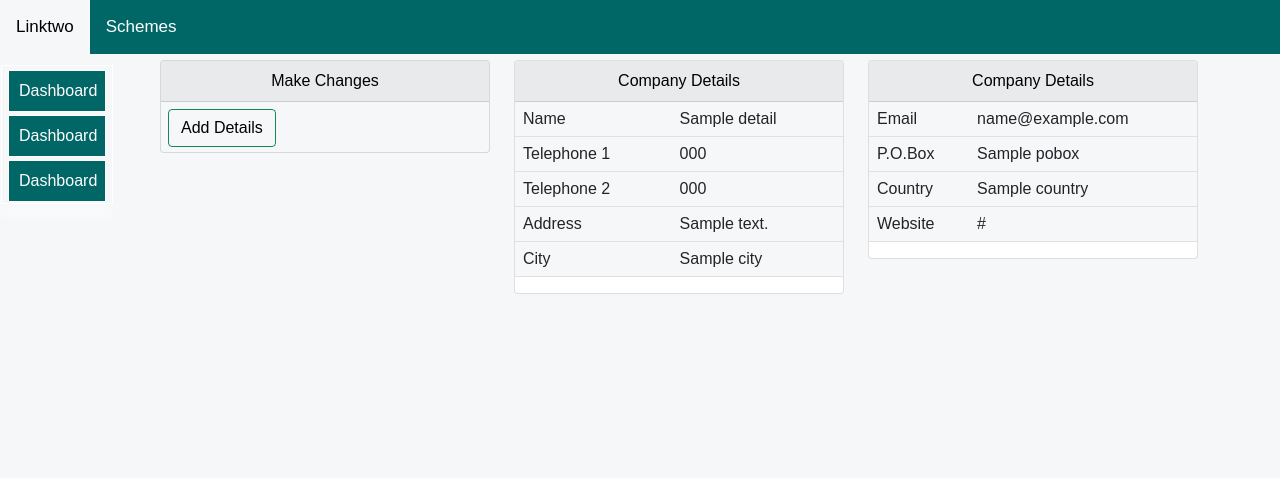
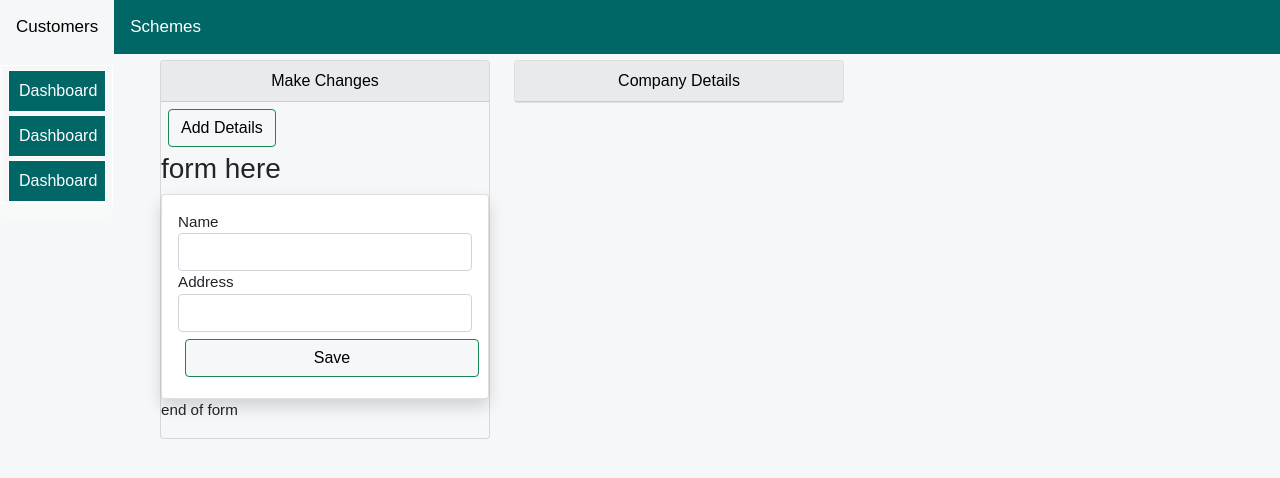
Before and after one commit to Ahmed-Muse/cloudtestgit, a Django app: template app1/templates/app1/home.html in a window 1280 px wide. Shown: the top 478 px of the page. Run offline with Django 5.2, Linux system fonts and the light colour scheme; tables that the repository leaves empty hold one stand-in row (values such as "Sample post"); the template is opened without the code that fills it: values that come from a table or form of the project are taken from there, most other values are stand-ins (such as "Sample title", 1, 10 or a date in 2020); form fields are guessed from the names that the template uses; some libraries are stand-ins or nearby versions.

Commit message:
progress

```diff
--- a/app1/admin.py
+++ b/app1/admin.py
@@ -3,3 +3,4 @@ from .models import *
 
 # Register your models here.
 admin.site.register(MyModel)
+admin.site.register(MyCustomersModel)
--- a/app1/models.py
+++ b/app1/models.py
@@ -8,3 +8,11 @@ class MyModel(models.Model):
 
     def __str__(self):
         return self.name
+
+class MyCustomersModel(models.Model):
+
+    owner= models.ForeignKey(MyModel,related_name="stafsalrnmdsfds",on_delete=models.SET_NULL,null=True,blank=False)
+    name= models.CharField(max_length=30,blank=False,null=True)
+
+    def __str__(self):
+    	return self.name
--- a/app1/myforms.py
+++ b/app1/myforms.py
@@ -6,7 +6,7 @@ class MyForm1(forms.ModelForm):
         fields = ['name','address' ]
 
         widgets={
-            'name':forms.TextInput(attrs={'class':'form-control','value':'item.name'}),
+            'name':forms.TextInput(attrs={'class':'form-control'}),
             'address':forms.TextInput(attrs={'class':'form-control'}),
 
         }
--- a/app1/templates/app1/bases/topnavbar.html
+++ b/app1/templates/app1/bases/topnavbar.html
@@ -91,7 +91,7 @@
     <div class="topnav" id="myTopnav">
 
 
-        <a href="{% url 'app1:hometwo' %}">Linktwo</a>
+        <a href="{% url 'app1:customers' %}">Customers</a>
         <a href="">Schemes</a>
 
 
--- a/app1/templates/app1/home.html
+++ b/app1/templates/app1/home.html
@@ -29,6 +29,26 @@
         <button id="allif-link-buttons" type="button" class="btn btn-success mybuttonlinks" >
         Add Details</button></a>
 
+        <h3>
+            form here
+        </h3>
+        <form method='POST' action='' enctype="">{% csrf_token %}
+            <div class="card my-card shadow text-left p-3">
+              <label>Name</label>{{form.name}}
+              <label>Address</label>{{form.address}}
+
+              <input type="submit" value='Save' id="allif-link-buttons" class="btn btn-success mybuttonlinks" style="width:100%;">
+
+
+            </div>
+
+
+
+
+
+
+        <p>end of form</p>
+
 
 
 
@@ -52,91 +72,6 @@
             Company Details
         </div>
 
-      <!--start of the table here-->
-      <table class="table">
-        <tbody>
-            {% for detail in CompanySettingDetails %}
-            <tr>
-
-                <td>Name</td>
-                <td>
-
-                {{detail.name}}
-
-                </td>
-
-                </tr>
-                <tr>
-                <td>Telephone 1</td>
-                <td>
-                {{detail.phone1}}
-                </td>
-                </tr>
-                <tr>
-                    <td>Telephone 2</td>
-                    <td>
-                    {{detail.phone2}}
-                    </td>
-                    </tr>
-        <tr>
-        <td>Address</td>
-        <td>{{detail.address}}</td>
-
-        </tr>
-        <tr>
-        <td>City</td>
-        <td>{{detail.city}}</td>
-
-        </tr>
-
-
-
-
-
-  </tbody>
-  </table>
-
-
-            </div>
-        </div>
-
-<!--end of column two-->
-
-
-<!-- start of column three-->
-<div class="col-md-4">
-    <div class="card">
-        <div id="allif-section-headers" class="card-header ">
-            Company Details
-        </div>
-
-      <!--start of the table here-->
-      <table class="table">
-        <tbody>
-
-            <tr>
-                <td>Email</td>
-                <td>{{detail.email}}</td>
-
-                </tr>
-                <tr>
-                <td>P.O.Box</td>
-                <td>{{detail.pobox}}</td>
-
-                </tr>
-                <tr>
-                    <td>Country</td>
-                    <td>{{detail.country}}</td>
-
-                    </tr>
-                <tr>
-                    <td>Website</td>
-                    <td>{{detail.website}}</td>
-
-                    </tr>
-                {% endfor %}
-        </tbody>
-        </table>
 
 
             </div>
@@ -150,112 +85,6 @@
         <!-- end of first row-->
 
 
-<!-- start of row 2..................................................................................-->
-
-
-<!-- start of modal section-->
-
-
-
-    <!--start of the modal main container-->
-    <div class="allif-modal-container" style="opacity: 1; background-color: #006666;">
-    <!--start of  modal body part-->
-      <div class="modal fade" id="myModal" role="dialog">
-        <div class="modal-dialog modal-xl"><!--if you remove this div, the modal will work but it will cover the whole page-->
-          <div class="modal-content" ><!--if you remove this div, the modal will open but it will not show its header section-->
-
-            <form method='POST' action='' enctype="multipart/form-data">{% csrf_token %}
-
-        <!----------------------------------------------start of row----------------------------------------------------->
-        <div class="col-md-12"><!--start of the first row body-->
-
-            <div class="card-header text-center" >
-                <h5>Company Details Card</h5>
-            </div>
-
-            <div class="row row-mt-12"><!--start of row div --->
-
-                <div class="col-md-4"><!--start of column 1-->
-                    <div class="card my-card shadow text-left p-3">
-                    <label>Name</label> {{form.name}}
-                    <label>Phone 1</label>{{form.phone1}}
-                    </div>
-                </div><!--end of column 1-->
-
-                <div class="col-md-4"><!--start of column 2-->
-                    <div class="card my-card shadow text-left p-3">
-                    <label>Phone 2</label> {{form.phone2}}
-                    <label>Email</label> {{form.email}}
-
-                    </div>
-                </div><!--end of column 2-->
-
-                <div class="col-md-4"><!--start of column 3-->
-                    <div class="card my-card shadow text-left p-3">
-                    <label>Physical Address</label> {{form.address}}
-                    <label>P.O.BOX</label> {{form.pobox}}
-                    </div>
-                </div><!--end of column 1-->
-
-            </div><!--end of row div --->
-
-        </div><!--end of first row body-->
-        <!----------------------------------------------end of row----------------------------------------------------->
-
-    <!-----------------------------------------------start of row ---------------------------------------------------->
-        <div class="col-md-12"><!--start of the second row body-->
-
-            <div class="row"><!--start of second row div --->
-
-                <div class="col-md-4"><!--start of column 1-->
-                    <div class="card my-card shadow text-left p-3">
-                    <label>City</label> {{form.city}}
-
-
-                    </div>
-                </div><!--end of column 1-->
-
-                <div class="col-md-4"><!--start of column 2-->
-                    <div class="card my-card shadow text-left p-3">
-                    <label>Country</label> {{form.country}}
-
-
-                    </div>
-                </div><!--end of column 2-->
-
-                <div class="col-md-4"><!--start of column 3-->
-                    <div class="card my-card shadow text-left p-3">
-
-                    <label>Website</label> {{form.website}}
-                    <label>Logo</label> {{form.logo}}
-                    </div>
-                </div><!--end of column 1-->
-
-            </div><!--end of the second row div --->
-
-        </div><!--end of the second row body-->
-
-        <!----------------------------------------------end of row---------------------------------------------------->
-
-        <!------------------------------------------------start of row--------------------------------------------------->
-
-
-        <!----------------------------------------------end of row----------------------------------------------------->
-
-
-        <div class="modal-footer">
-            <input type="submit" value='Save' id="allif-link-buttons" class="btn btn-success mybuttonlinks" style="width:auto;">
-
-        <button type="button" data-dismiss="modal" id="allif-link-buttons" class="btn btn-success mybuttonlinks" style="width:auto;">Close</button></div>
-
-     </form>
-    </div>
-
-    </div>
-    </div>
-    </div><!--end of modal part-->
-
-
 </div><!--end of main container of the page-->
 
    {% endblock %}
--- a/app1/urls.py
+++ b/app1/urls.py
@@ -3,5 +3,9 @@ from . import views
 app_name='app1'
 urlpatterns = [
 path('', views.home, name="app1home"),
-path('hometwo', views.hometwo, name="hometwo"),
+path('customers', views.customers, name="customers"),
+path('payments', views.payments, name="payments"),
+path('Allifmaal-ERP@67<str:name>325$#allifmaal', views.myfunction, name="myfunction"),
+
+
 ]
--- a/cloudtest/settings.py
+++ b/cloudtest/settings.py
@@ -91,7 +91,13 @@ DATABASES = {
         'PASSWORD': 'Admin123@321',
         'HOST': 'localhost',
         'PORT': '3306',
+    },
+
+    '': {
+        'ENGINE': 'django.db.backends.sqlite3',
+        'NAME': BASE_DIR / 'db.sqlite3',
     }
+
 }
 
 
```
Also changed, not shown: app1/templates/app1/customers.html (added, +68 -0 lines), app1/templates/app1/payments.html (added, +25 -0 lines), app1/templates/app1/related.html (added, +68 -0 lines), app1/views.py (+62 -5 lines), app1/migrations/0002_mycustomersmodel.py (added).
